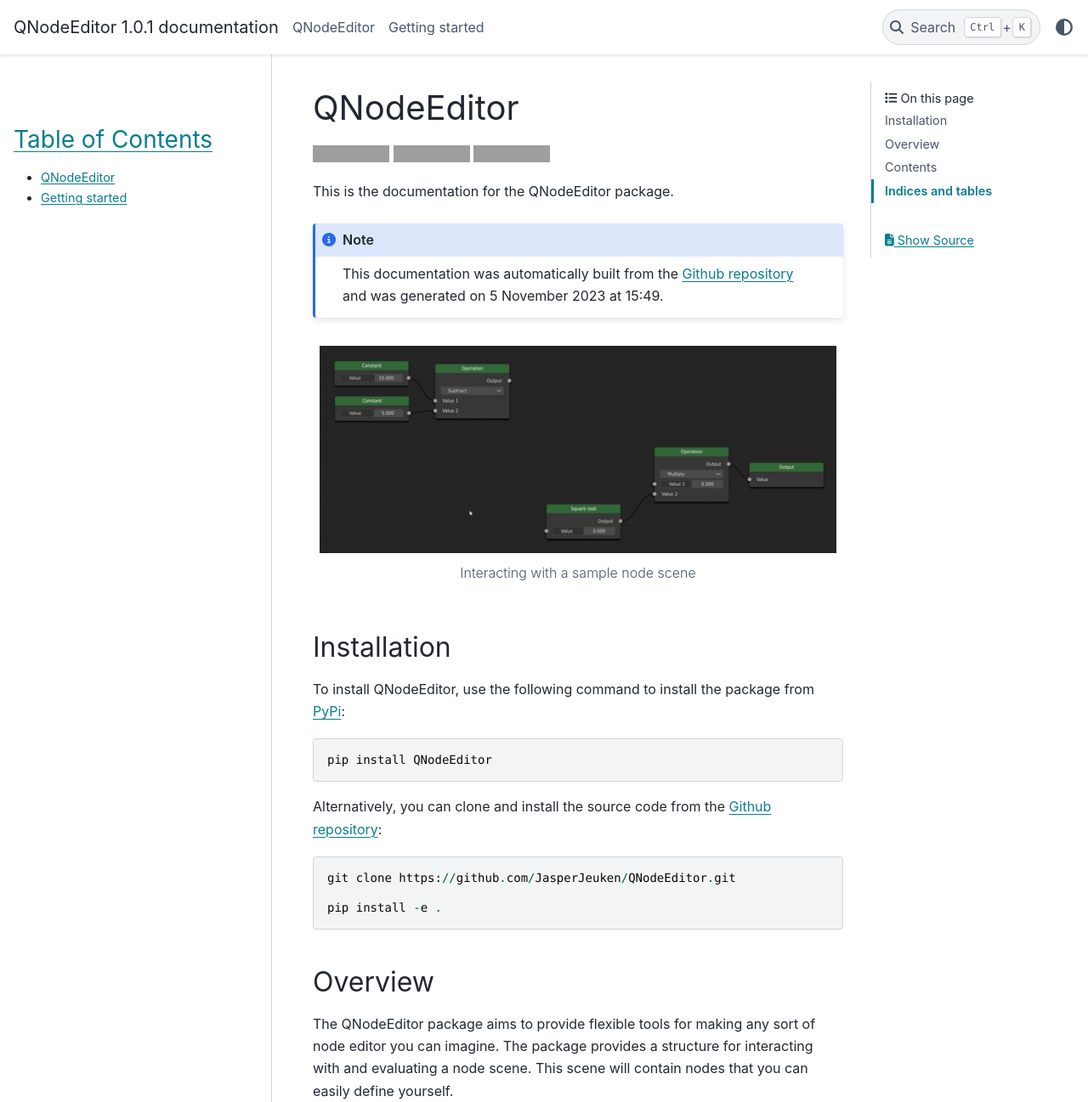
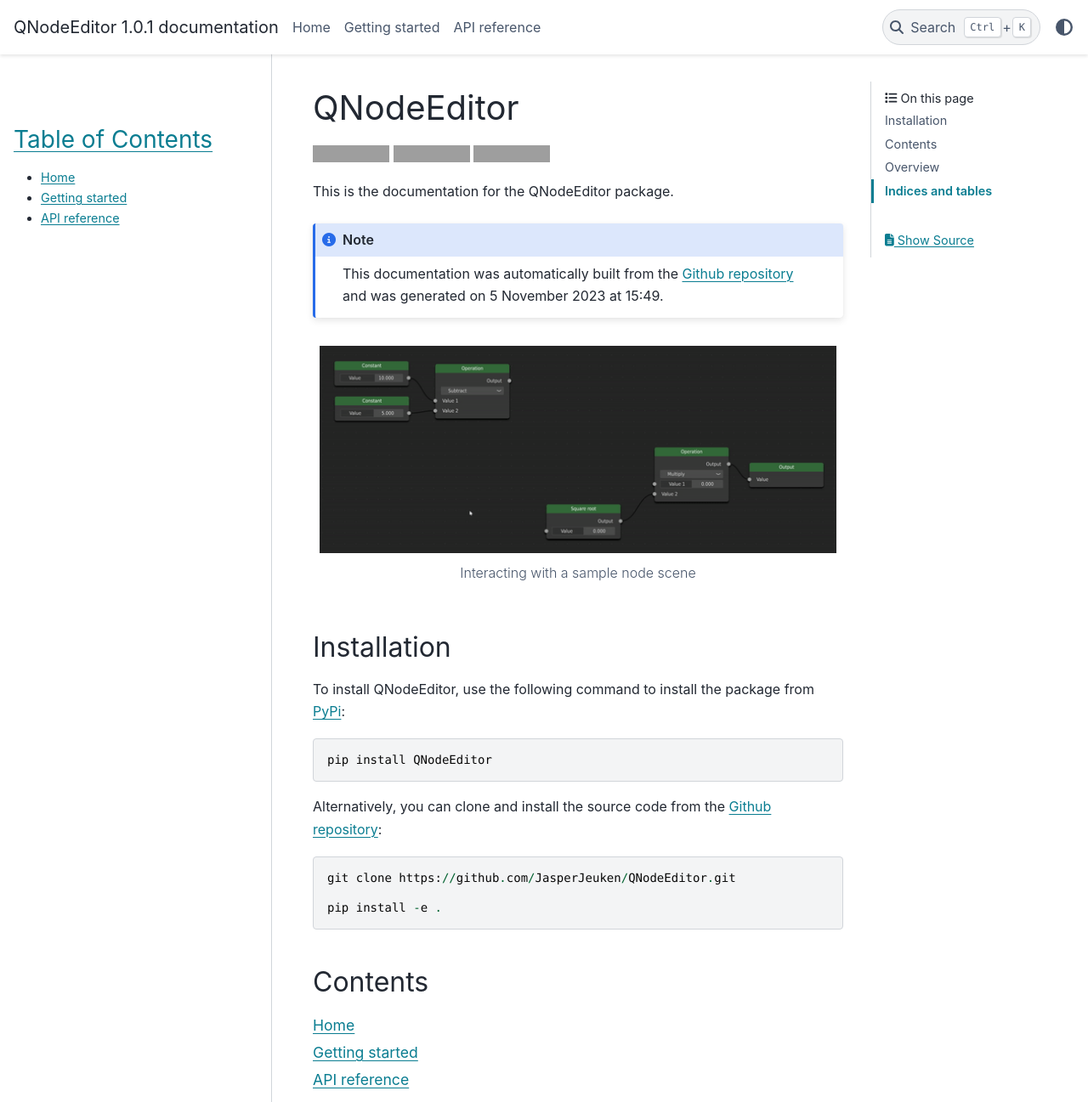
Before and after one commit to JasperJeuken/QNodeEditor, a Sphinx documentation site: the page built from docs/index.rst, in a window 1280 px wide and 1400 px high, cut to the strip 0-1297 px from the top of the window. Shown: the whole strip at 85% size. Built offline with Sphinx 7.4.7 and the PyData theme 0.15.4, drawn with Linux system fonts in a browser that asks for light colours; some of the changed text lies outside the part shown; grey boxes are pictures that could not be loaded.

Commit message:
Added automated code documentation using Sphinx

```diff
--- /dev/null
+++ b/docs/_templates/custom-class-template.rst
@@ -0,0 +1,36 @@
+{{ fullname | escape | underline}}
+
+.. currentmodule:: {{ module }}
+
+.. autoclass:: {{ objname }}
+   :show-inheritance:
+   :members:
+   :no-inherited-members:
+
+   {% block methods %}
+   .. automethod:: __init__
+
+   {% if methods %}
+   .. rubric:: {{ _('Methods') }}
+
+   .. autosummary::
+   {% for item in methods %}
+   {%- if item not in inherited_members %}
+      ~{{ name }}.{{ item }}
+   {%- endif %}
+   {%- endfor %}
+   {% endif %}
+   {% endblock %}
+
+   {% block attributes %}
+   {% if attributes %}
+   .. rubric:: {{ _('Attributes') }}
+
+   .. autosummary::
+   {% for item in attributes %}
+   {%- if item not in inherited_members %}
+      ~{{ name }}.{{ item }}
+   {%- endif %}
+   {%- endfor %}
+   {% endif %}
+   {% endblock %}
--- /dev/null
+++ b/docs/_templates/custom-module-template.rst
@@ -0,0 +1,66 @@
+{{ fullname | escape | underline}}
+
+.. automodule:: {{ fullname }}
+
+   {% block attributes %}
+   {% if attributes %}
+   .. rubric:: {{ _('Module Attributes') }}
+
+   .. autosummary::
+      :toctree:
+   {% for item in attributes %}
+      {{ item }}
+   {%- endfor %}
+   {% endif %}
+   {% endblock %}
+
+   {% block functions %}
+   {% if functions %}
+   .. rubric:: {{ _('Functions') }}
+
+   .. autosummary::
+      :toctree:
+   {% for item in functions %}
+      {{ item }}
+   {%- endfor %}
+   {% endif %}
+   {% endblock %}
+
+   {% block classes %}
+   {% if classes %}
+   .. rubric:: {{ _('Classes') }}
+
+   .. autosummary::
+      :toctree:
+      :template: custom-class-template.rst
+   {% for item in classes %}
+      {{ item }}
+   {%- endfor %}
+   {% endif %}
+   {% endblock %}
+
+   {% block exceptions %}
+   {% if exceptions %}
+   .. rubric:: {{ _('Exceptions') }}
+
+   .. autosummary::
+      :toctree:
+   {% for item in exceptions %}
+      {{ item }}
+   {%- endfor %}
+   {% endif %}
+   {% endblock %}
+
+{% block modules %}
+{% if modules %}
+.. rubric:: Modules
+
+.. autosummary::
+   :toctree:
+   :template: custom-module-template.rst
+   :recursive:
+{% for item in modules %}
+   {{ item }}
+{%- endfor %}
+{% endif %}
+{% endblock %}
--- a/docs/conf.py
+++ b/docs/conf.py
@@ -23,9 +23,15 @@
 # https://www.sphinx-doc.org/en/master/usage/configuration.html#general-configuration
 
 extensions = ['sphinx.ext.autodoc',
+              'sphinx.ext.autosummary',
               'sphinx.ext.napoleon',
               'sphinx_toolbox.sidebar_links',
-              'sphinx_toolbox.github']
+              'sphinx_toolbox.github',
+              'sphinx_design']
+autosummary_generate = True
+autodoc_default_options = {
+    'inherited-members': False
+}
 
 templates_path = ['_templates']
 exclude_patterns = ['_build', 'Thumbs.db', '.DS_Store']
@@ -44,5 +50,8 @@
         'globaltoc.html'
     ]
 }
+html_theme_options = {
+  "show_prev_next": False
+}
 html_last_updated_fmt = '%b %d, %Y'
 html_show_sphinx = False
--- a/docs/index.rst
+++ b/docs/index.rst
@@ -40,6 +42,19 @@
 
    pip install -e .
 
+Contents
+========
+
+.. toctree::
+    :maxdepth: 1
+
+    Home <self>
+    getting_started.rst
+    API reference <reference/index.rst>
+
+.. sidebar-links::
+    :github:
+    :pypi: QNodeEditor
 
 Overview
 ========
@@ -53,19 +68,6 @@
 The evaluation of node scenes happens asynchronously. For longer computations this avoids the interface from freezing.
 Any errors that are throws during evaluation are caught and forwarded, such that they can be handled by you.
 
-Contents
-========
-
-.. toctree::
-    :maxdepth: 2
-
-    self
-    getting_started.rst
-
-.. sidebar-links::
-    :github:
-    :pypi: QNodeEditor
-
 Indices and tables
 ==================
 
--- a/pyproject.toml
+++ b/pyproject.toml
@@ -31,7 +31,7 @@
 Documentation = "https://qnodeeditor.readthedocs.io/en/latest/"
 
 [project.optional-dependencies]
-docs = ["sphinx-toolbox", "pydata-sphinx-theme"]
+docs = ["sphinx-toolbox", "pydata-sphinx-theme", "sphinx-design"]
 
 [tool.setuptools]
 py-modules = []
```
Also changed, not shown: other parts of docs/index.rst (+2 -0 lines), docs/reference/index.rst (added, +47 -0 lines).
